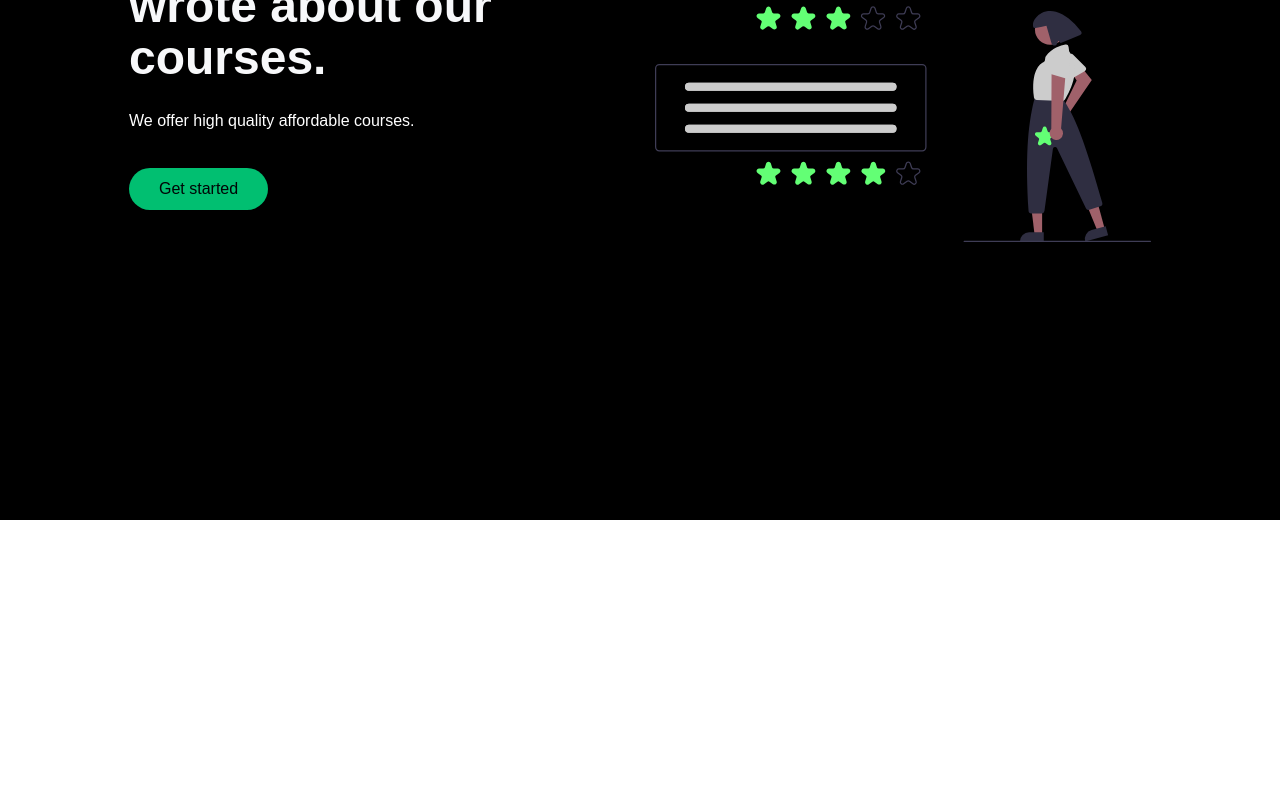
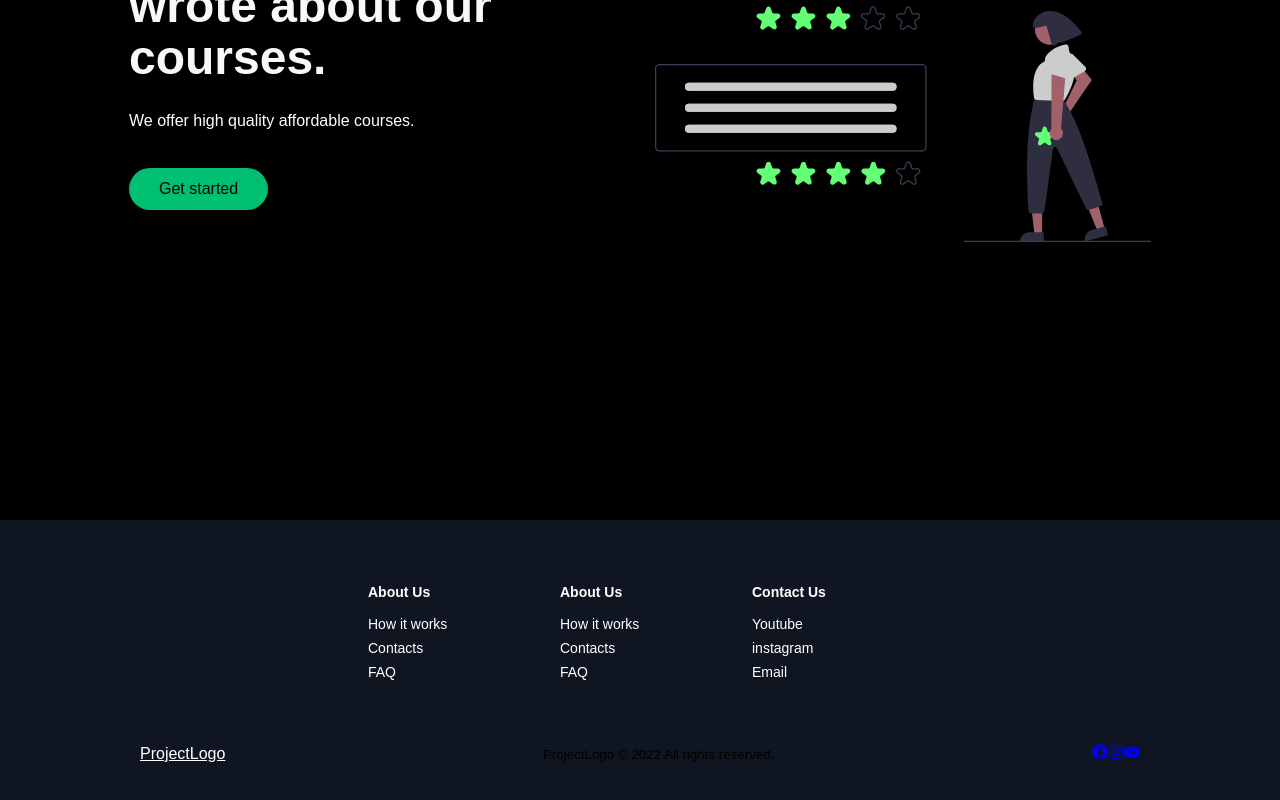
Before and after one commit to AnnaAn01/language-courses-react-website, a React (Create React App) app: page / in a window 1280 px wide. Shown: the part 2800-3600 px from the top of the page. Before the commit the page ends 3320 px from the top, so only its background shows below. Built offline with nearby package versions, Linux system fonts and the light colour scheme; a web font is replaced by a local one.

Commit message:
styling the footer section

```diff
--- /dev/null
+++ b/src/components/Footer/FooterElements.js
@@ -0,0 +1,86 @@
+import styled from "styled-components";
+import { Link } from "react-router-dom";
+
+export const FooterContainer = styled.footer`
+  background-color: #101522;
+`;
+export const FooterWrap = styled.div`
+  padding: 48px 24px;
+  display: flex;
+  flex-direction: column;
+  justify-content: center;
+  align-items: center;
+  max-width: 1100px;
+  margin: 0 auto;
+`;
+export const FooterLinksContainer = styled.div`
+  display: flex;
+  justify-content: center;
+
+  @media screen and (max-width: 820px) {
+    padding-top: 32px;
+  }
+`;
+
+export const FooterLinksWrapper = styled.div`
+  display: flex;
+
+  @media screen and (max-width: 820px) {
+    flex-direction: column;
+  }
+`;
+
+export const FooterLinkItems = styled.div`
+  display: flex;
+  flex-direction: column;
+  color: #fff;
+  align-items: flex-start;
+  margin: 16px;
+  text-align: left;
+  width: 160px;
+  box-sizing: border-box;
+
+  @media screen and (max-width: 420px) {
+    margin: 0;
+    padding: 10px;
+    width: 100%;
+  }
+`;
+export const FooterLinkTitle = styled.h1`
+  font-size: 14px;
+  margin-bottom: 16px;
+`;
+export const FooterLink = styled.div`
+  color: #fff;
+  text-decoration: none;
+  margin-bottom: 0.5rem;
+  font-size: 14px;
+
+  &:hover {
+    color: #01bf71;
+    transition: 0.3s ease-out;
+  }
+`;
+
+export const SocialMedia = styled.section`
+  max-width: 1000px;
+  width: 100%;
+`;
+
+export const SocialMediaWrap = styled.div`
+  display: flex;
+  justify-content: space-between;
+  align-items: center;
+  max-width: 1100px;
+  margin: 40px auto 0 auto;
+
+  @media screen and (max-width: 820px) {
+    flex-direction: column;
+  }
+`;
+export const SocialLogo = styled(Link)`
+  color: #fff;
+`;
+export const WebsiteRights = styled.small``;
+export const SocialIcons = styled.div``;
+export const SocialIconLink = styled.a``;
--- /dev/null
+++ b/src/components/Footer/index.js
@@ -0,0 +1,78 @@
+import React from "react";
+import {
+  FooterContainer,
+  FooterWrap,
+  FooterLinksContainer,
+  FooterLinkItems,
+  FooterLinkTitle,
+  FooterLink,
+  SocialMedia,
+  SocialMediaWrap,
+  SocialLogo,
+  WebsiteRights,
+  SocialIcons,
+  SocialIconLink,
+} from "./FooterElements";
+import { FaFacebook, FaInstagram, FaYoutube } from "react-icons/fa";
+
+const Footer = () => {
+  return (
+    <FooterContainer>
+      <FooterWrap>
+        <FooterLinksContainer>
+          <FooterLinkItems>
+            <FooterLinkTitle>About Us</FooterLinkTitle>
+            <FooterLink to="/signin">How it works</FooterLink>
+            <FooterLink to="/signin">Contacts</FooterLink>
+            <FooterLink to="/signin">FAQ</FooterLink>
+          </FooterLinkItems>
+          <FooterLinkItems>
+            <FooterLinkTitle>About Us</FooterLinkTitle>
+            <FooterLink to="/signin">How it works</FooterLink>
+            <FooterLink to="/signin">Contacts</FooterLink>
+            <FooterLink to="/signin">FAQ</FooterLink>
+          </FooterLinkItems>
+          <FooterLinkItems>
+            <FooterLinkTitle>Contact Us</FooterLinkTitle>
+            <FooterLink to="/signin">Youtube</FooterLink>
+            <FooterLink to="/signin">instagram</FooterLink>
+            <FooterLink to="/signin">Email</FooterLink>
+          </FooterLinkItems>
+        </FooterLinksContainer>
+        <SocialMedia>
+          <SocialMediaWrap>
+            <SocialLogo to="/">ProjectLogo</SocialLogo>
+            <WebsiteRights>
+              ProjectLogo &copy; {new Date().getFullYear()} All rights reserved.
+            </WebsiteRights>
+            <SocialIcons>
+              <SocialIconLink
+                href="//www.facebook.com/"
+                target="_blank"
+                arial-label="Facebook"
+              >
+                <FaFacebook />
+              </SocialIconLink>
+              <SocialIconLink
+                href="//www.instagram.com/"
+                target="_blank"
+                arial-label="Instagram"
+              >
+                <FaInstagram />
+              </SocialIconLink>
+              <SocialIconLink
+                href="//www.youtube.com/"
+                target="_blank"
+                arial-label="Youtube"
+              >
+                <FaYoutube />
+              </SocialIconLink>
+            </SocialIcons>
+          </SocialMediaWrap>
+        </SocialMedia>
+      </FooterWrap>
+    </FooterContainer>
+  );
+};
+
+export default Footer;
--- a/src/pages/index.js
+++ b/src/pages/index.js
@@ -5,6 +5,7 @@
 import InfoSection from "../components/InfoSection";
 import { homeObjOne, homeObjTwo } from "../components/InfoSection/Data";
 import Courses from "../components/Courses";
+import Footer from "../components/Footer";
 
 const Home = () => {
   const [isOpen, setIsOpen] = useState(false);
@@ -21,6 +22,7 @@
       <InfoSection {...homeObjOne} />
       <Courses />
       <InfoSection {...homeObjTwo} />
+      <Footer />
     </>
   );
 };
```
